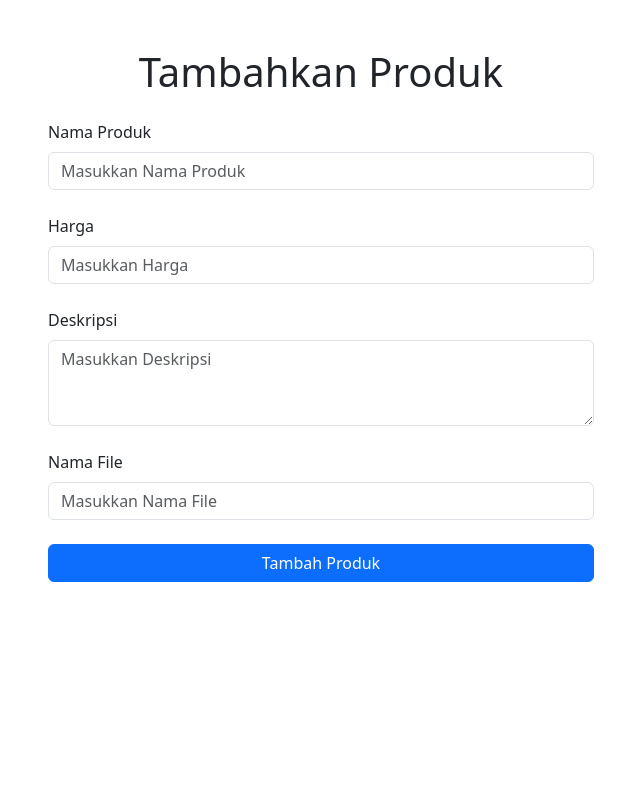
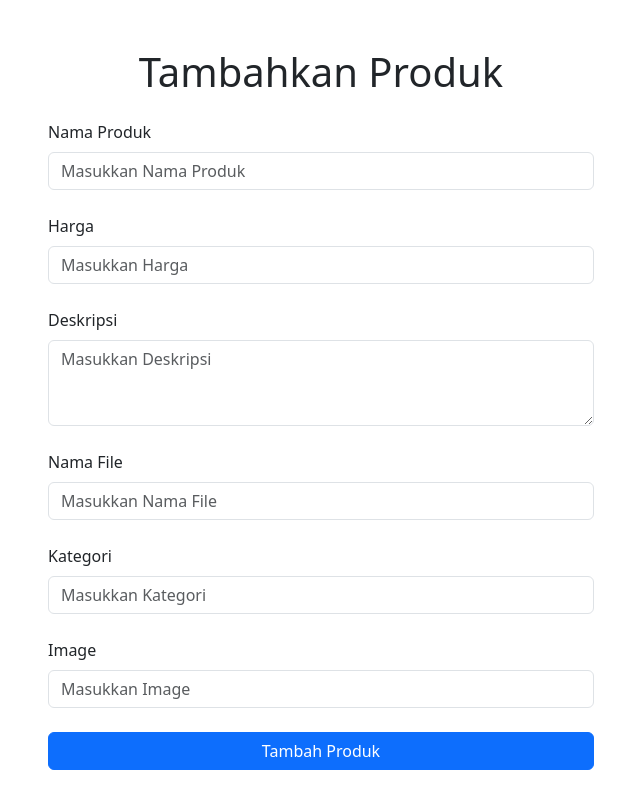
Before and after one commit to zainalsalamun/binar-platinum-frontend, a React (Create React App) app: page /add-product in a window 1280 px wide. Shown: the whole page, without its empty margins (319-959 px from the left). Built offline with nearby package versions, Linux system fonts and the light colour scheme; the HTML template or start-up script is replaced by a standard one.

Commit message:
menambahkan kategori dan image

```diff
--- a/src/components/Product/AddProduct.js
+++ b/src/components/Product/AddProduct.js
@@ -8,7 +8,9 @@ const AddProductForm = () => {
     nama_produk: '',
     harga: '',
     deskripsi: '',
-    nama_file: ''
+    nama_file: '',
+    kategori: '',
+    image: ''
   });
 
   const handleChange = (e) => {
@@ -93,6 +95,28 @@ const AddProductForm = () => {
               />
             </Form.Group>
 
+            <Form.Group controlId="formNamaFile" className="mb-4">
+              <Form.Label>Kategori</Form.Label>
+              <Form.Control
+                type="text"
+                placeholder="Masukkan Kategori"
+                name="nama_file"
+                value={formData.kategori}
+                onChange={handleChange}
+              />
+            </Form.Group>
+
+            <Form.Group controlId="formNamaFile" className="mb-4">
+              <Form.Label>Image</Form.Label>
+              <Form.Control
+                type="text"
+                placeholder="Masukkan Image"
+                name="nama_file"
+                value={formData.image}
+                onChange={handleChange}
+              />
+            </Form.Group>
+
             <div className="d-grid">
               <Button variant="primary" type="submit">
                 Tambah Produk
```
